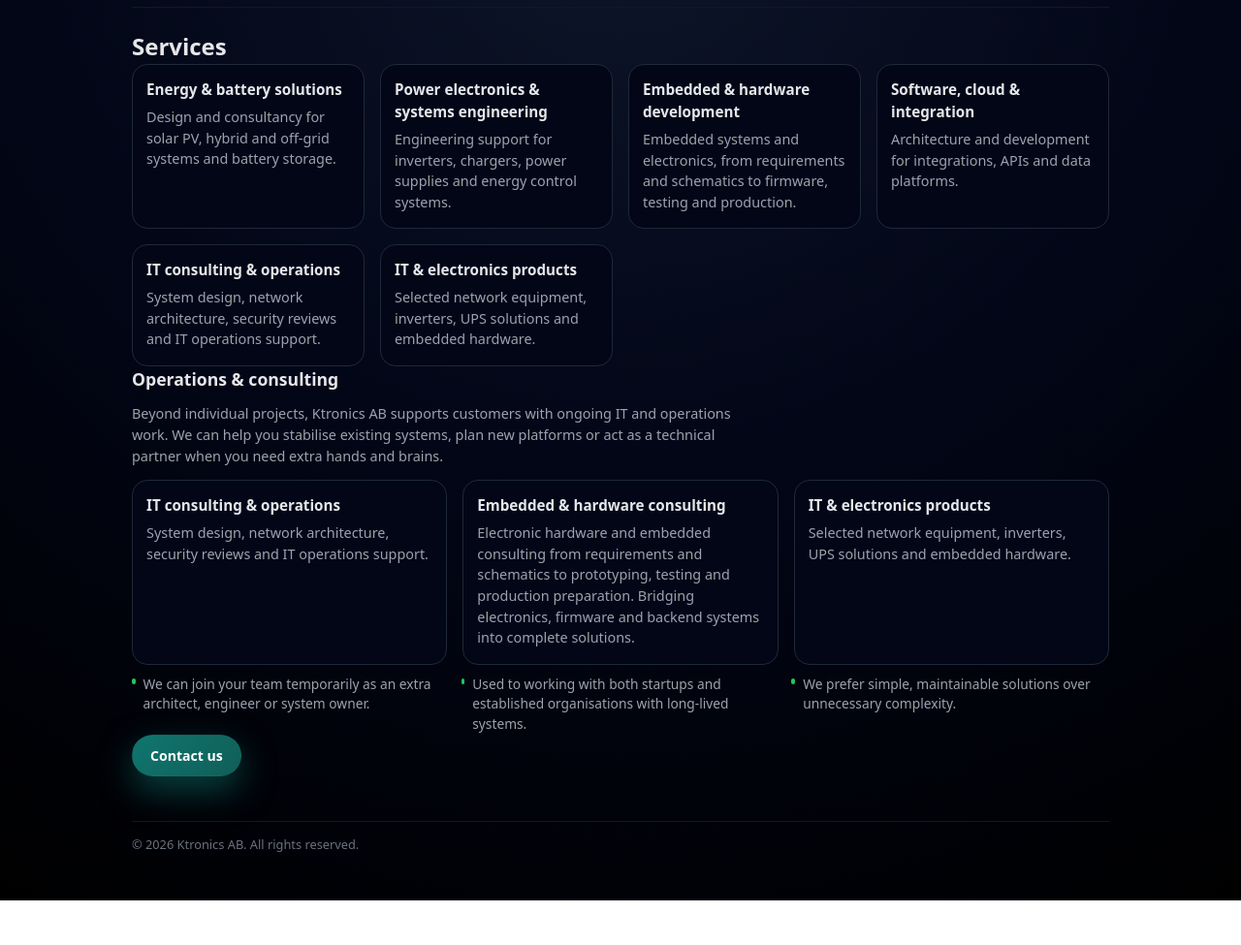
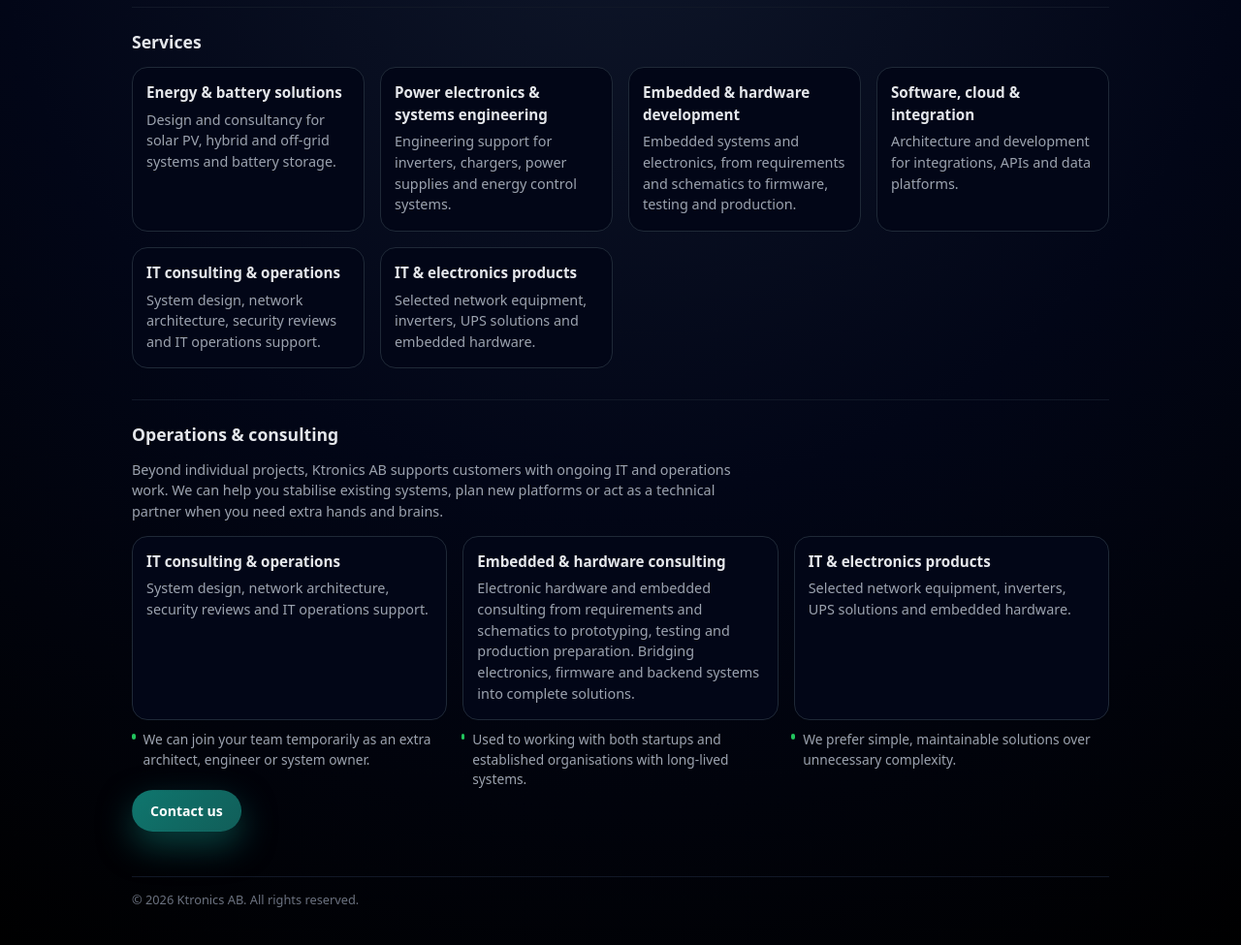
Before and after one commit to pcgayan/pcgayan.github.io, a plain HTML site: page services/index.html in a window 1280 px wide. Shown: the part 141-1116 px from the top of the page at 97% size. Before the commit the page ends 1070 px from the top, so only its background shows below. Drawn offline with Linux system fonts and the light colour scheme.

Commit message:
Services page: original two-section format

```diff
--- a/services/index.html
+++ b/services/index.html
@@ -318,6 +318,7 @@
     }
   </style>
   <style>
+    .section h1{font-size:1.1rem;margin-bottom:12px}
     .topnav{display:flex;flex-wrap:wrap;gap:6px 18px;margin-top:6px;font-size:.9rem}
     .topnav a{color:var(--text);text-decoration:none;border-bottom:1px solid transparent}
     .topnav a:hover,.topnav a[aria-current=page]{border-bottom-color:var(--primary)}
@@ -351,6 +352,9 @@
           <a class="card" href="/services/it-consulting-operations/" style="text-decoration:none;color:inherit"><h3>IT consulting &amp; operations</h3><p class="muted">System design, network architecture, security reviews and IT operations support.</p></a>
           <a class="card" href="/services/it-electronics-products/" style="text-decoration:none;color:inherit"><h3>IT &amp; electronics products</h3><p class="muted">Selected network equipment, inverters, UPS solutions and embedded hardware.</p></a>
         </div>
+      </section>
+
+      <section class="section" id="operations">
         <h2>Operations &amp; consulting</h2>
         <p class="section-intro">
           Beyond individual projects, Ktronics AB supports customers with ongoing IT and operations work.
```
